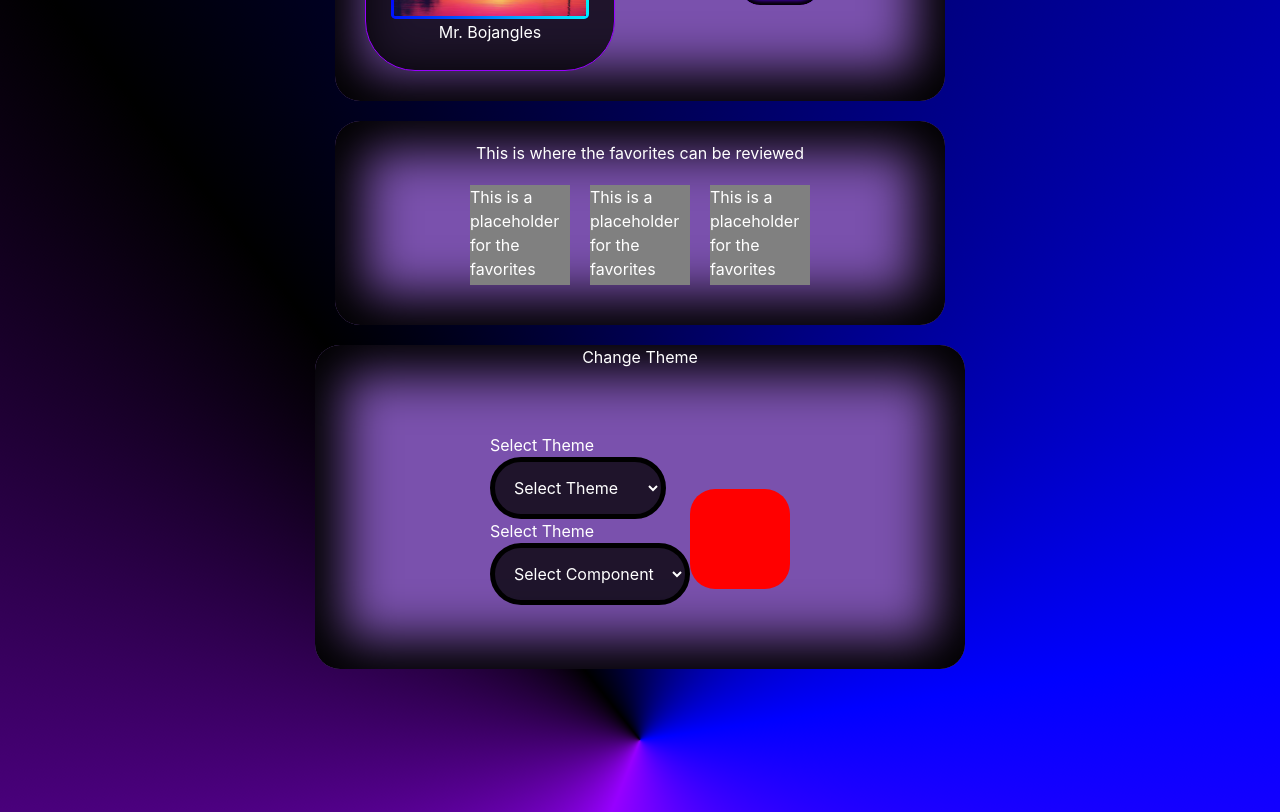
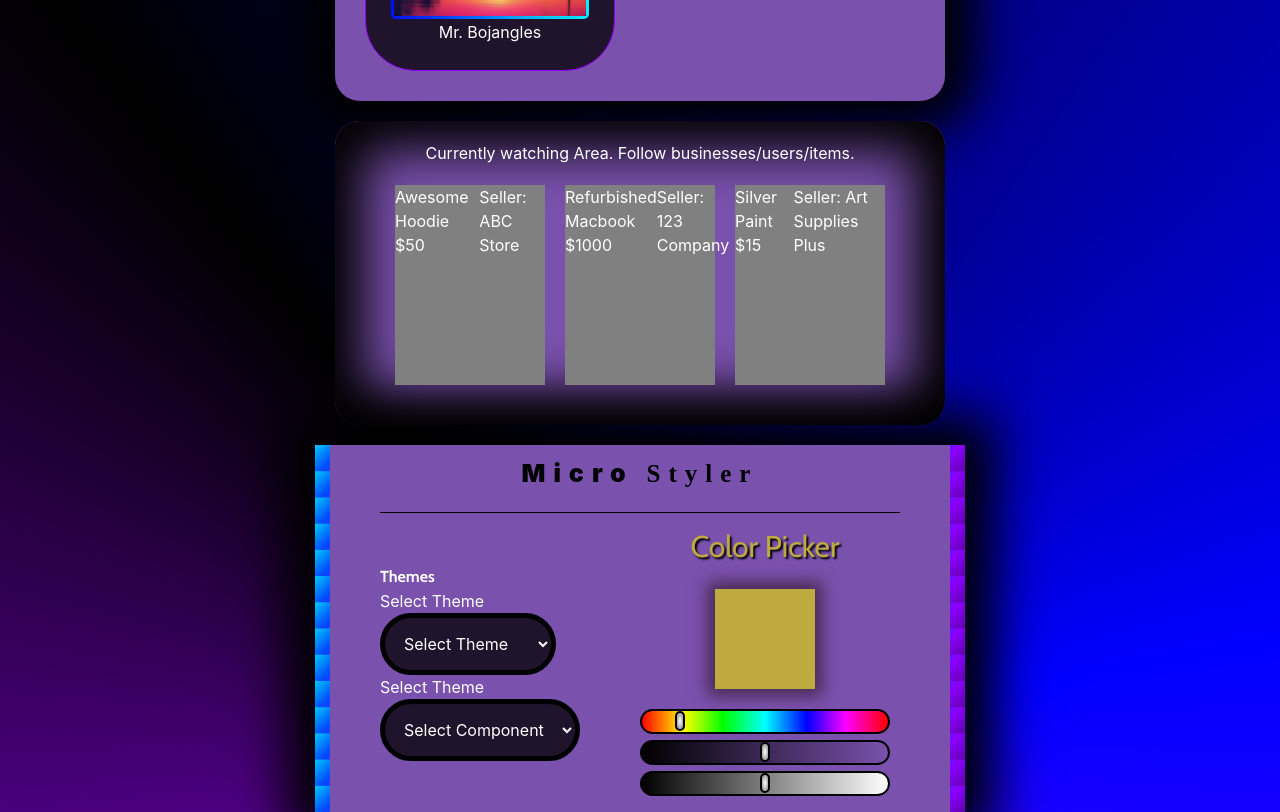
Before and after one commit to trickell/microcart, a Next.js app: page /profile in a window 1280 px wide. Shown: the part 460-1272 px from the top of the page. Before the commit the page ends 1129 px from the top, so only its background shows below. Built offline with nearby package versions, Linux system fonts and the light colour scheme.

Commit message:
-created new interactive color picker from scratch to edit themes. its awsome. check it out. not linked to any themes yet. -modified 'select component' input by adding a placeholder array - looks good -made the 'upload user pic' area more legibe. -changed header on profile page, undecided

```diff
--- a/src/app/index.css
+++ b/src/app/index.scss
@@ -1,4 +1,5 @@
 @import url('https://fonts.googleapis.com/css2?family=Cabin:ital,wght@0,400..700;1,400..700&display=swap');
+
 
 body {
     font-family: -apple-system, BlinkMacSystemFont, 'Segoe UI', 'Roboto', 'Oxygen',
@@ -36,7 +37,6 @@ body {
   .container {
     max-width: 1024px;
     margin: 0 auto;
-
   }
 
   .header_area {
@@ -45,8 +45,6 @@ body {
     background-color: black;
     flex-direction: column;
   }
-
-
 
   /* ================
    TOP AND NAVBAR ======================================================
@@ -216,7 +214,6 @@ body {
     margin-bottom: 10px;
     border-radius: 50px;
     min-width: 250px;
-
   }
 
   .demo,
@@ -237,7 +234,7 @@ body {
   }
 
    .homecontent {
-    displays: flex;
+    display: flex;
     flex-basis: 100%;
     background-color: #02218a;
     background-size: cover;
@@ -379,11 +376,9 @@ body {
       justify-content: center;
     }
 
-
     /* =======================
     PROFILE PAGE STYLING
     =======================*/
-
 
     .information,
     .favorites {
@@ -419,7 +414,7 @@ body {
       margin: 20px;
       border-radius: 25px;
       background-color: #7a51ad;
-      box-shadow: inset 0px 0px 50px 30px #000000;
+      box-shadow: 0px 0px 50px 30px #000000;
     }
 
     .pic_box{
@@ -454,10 +449,13 @@ body {
     }
 
     .placeholderbox{
-      height: 100px;
-      width: 100px;
+      display: flex;
       background-color: gray;
       margin: 10px;
+      width: 150px;
+      max-width: 150px;
+      min-height: 200px;
+      max-width: fit-content;
     }
 
     .profile_pic {
@@ -504,36 +502,158 @@ body {
     margin: 20px;
     max-width: 250px;
   }
+  /* =======================
+  THEME PICKER
+  =======================*/
 
+  .theme_area_header {
+    font: 'Cabin';
+    font-size: 25px;
+    color: black;
+    font-weight:900;
+    letter-spacing: .5rem;
+    margin-top: 10px;
+    margin-bottom: 20px;
+  }
 
+  .fancy {
+    font-family: cursive;
+  }
   .theme_picker {
     display: flex;
     flex-direction: row;
-    justify-content: space-around;
     height: 300px;
     align-items: center;
+    border-top: 1px solid black
   }
 
   .theme_picker_container {
-    border-radius: 25px;
     display: flex;
     flex-direction: column;
     align-items: center;
     background-color: #7a51ad;
-    box-shadow: inset 0px 0px 50px 30px #000000;
+    box-shadow: 0px 0px 50px 30px #000000;
+    border: 15px solid transparent;
+    border-image: linear-gradient(-45deg, #560098, rgb(140, 0, 255), rgb(0, 76, 255), #00eaff) 20% round;
+    border-top: none;
+    border-bottom: none;
   }
 
-    #preview {
-    margin: 40px auto 0;
+    .preview {
     width: 100px;
     height: 100px;
-    border-radius: 25px;
-
+    margin: 20px auto;
+    box-shadow: 0px 0px 15px 7px #492951;
   }
 
+   .colorpickerheading{
+    font-family: "cabin", sans-serif;
+    font-size: 30px;
+    color: #9700ff;
+    text-shadow: 2px 2px 2px #000000;
+    text-align: center;
+  }
 
+  .colorpickerwrapper {
+    margin-left: 50px;
+    border: 10px solid transparent;
+    border-radius: 10px;
+  }
 
   /** Text Shadow **/
   .text-shadow {
     text-shadow: 2px 2px 2px #000000;
   }
+
+
+  /* =======================
+        COLOR SLIDERS - RGB
+  =======================*/
+    /* Track: webkit browsers */
+
+    input[type="range"].rgb {
+      /* removing default appearance */
+      -webkit-appearance: none;
+      appearance: none;
+      align-self: center;
+      border-radius: 16px;
+      border: 2px solid black;
+      /* creating a custom design */
+      cursor: pointer;
+      outline: none;
+      height: 25px;
+      width: 250px;
+      background: linear-gradient(to right, rgb(255, 0, 0) 0%, rgb(255, 255, 0) 17%, rgb(0, 255, 0) 33%, rgb(0, 255, 255) 50%, rgb(0, 0, 255) 67%, rgb(255, 0, 255) 83%, rgb(255, 0, 0) 100%);
+      border-radius: 16px;
+    }
+
+    /* Track: Mozilla Firefox */
+    input[type="range"].rgb::-moz-range-track {
+      height: 15px;
+      background: linear-gradient(to right, rgb(255, 0, 0) 0%, rgb(255, 255, 0) 17%, rgb(0, 255, 0) 33%, rgb(0, 255, 255) 50%, rgb(0, 0, 255) 67%, rgb(255, 0, 255) 83%, rgb(255, 0, 0) 100%);
+      border-radius: 16px;
+    }
+
+   /* Thumb: webkit */
+    input[type="range"]::-webkit-slider-thumb {
+      /* removing default appearance */
+      -webkit-appearance: none;
+      appearance: none;
+      /* creating a custom design */
+      height: 20px;
+      width: 10px;
+      background: radial-gradient(white, gray);
+      border: 2px solid black;
+      border-radius: 16px;
+  }
+
+    /* =======================
+        COLOR SLIDERS - Alpha/Opacity
+  =======================*/
+
+    input[type="range"].alpha {
+      /* removing default appearance */
+      -webkit-appearance: none;
+      appearance: none;
+      /* creating a custom design */
+      width: 250px;
+      cursor: pointer;
+      outline: none;
+      height: 25px;
+      background: linear-gradient(to right, rgba(0, 0, 0, 1) 0%, rgba(0, 0, 0, 0) 100%);
+      border-radius: 16px;
+      border: 2px solid black;
+    }
+
+    /* Track: Mozilla Firefox */
+    input[type="range"].alpha::-moz-range-track {
+      height: 15px;
+      background: linear-gradient(to right, rgba(0, 0, 0, 1) 0%, rgba(0, 0, 0, 0) 100%);
+      border-radius: 16px;
+    }
+
+    /* =======================
+        COLOR SLIDERS - Brightness
+  =======================*/
+
+    input[type="range"].lightness {
+      /* removing default appearance */
+      -webkit-appearance: none;
+      appearance: none;
+      /* creating a custom design */
+      width: 250px;
+      cursor: pointer;
+      outline: none;
+      height: 25px;
+      background: linear-gradient(to right, rgba(0, 0, 0), rgba(255, 255, 255));
+      border-radius: 16px;
+      border: 2px solid black;
+
+    }
+
+    /* Track: Mozilla Firefox */
+    input[type="range"].lightness::-moz-range-track {
+      height: 15px;
+      background: linear-gradient(to right, rgba(0, 0, 0), rgba(255, 255, 255));
+      border-radius: 16px;
+    }
--- a/src/app/layout.tsx
+++ b/src/app/layout.tsx
@@ -1,7 +1,7 @@
 import React from 'react';
 import Header from './components/Header';
 import "./globals.css";
-import "./index.css";
+import "./index.scss";
 
 
 
--- /dev/null
+++ b/src/app/profile/ColorSliders.tsx
@@ -0,0 +1,53 @@
+import React from 'react';
+import { useState } from 'react';
+
+
+// A component that renders a color picker using React Spectrum's ColorSlider.
+const ColorOptionSlider = () => {
+  // When the color changes, call the onChange prop
+    // color picker previews
+    const [styles, setStyles] = useState({
+      lightness: 50,
+      color: 50,
+      opacity: 50,
+    });
+
+    const handleChange = (e) => {
+      const { name, value } = e.target;
+      setStyles((prevStyles) => ({
+        ...prevStyles,
+        [name]: value,
+      }));
+    };
+
+    return (
+
+      <div className="colorpickerwrapper">
+        <div className="borderpicker">
+        <h3 className="colorpickerheading" style={{
+          color: `hsl(${styles.color}, ${styles.opacity}%, ${styles.lightness}%)`,
+        }}>Color Picker</h3>
+          <div className="preview" style={{
+          backgroundColor: `hsl(${styles.color}, ${styles.opacity}%, ${styles.lightness}%)`,
+        }}>
+      </div>
+          </div>
+          <div>
+            <input type="range" name="color" className="rgb" value={styles.color} onChange={handleChange} min="0" max="360" step="1">
+            </input>
+          </div>
+          <div>
+            <input type="range" name="opacity" className="alpha" value={styles.opacity} onChange={handleChange} min="0" max="100" step="1">
+            </input>
+          </div>
+          <div>
+            <input type="range" name="lightness" className="lightness" value={styles.lightness} onChange={handleChange} min="0" max="100" step="1">
+            </input>
+          </div>
+      </div>
+
+    );
+  }
+
+
+export default ColorOptionSlider;
--- a/src/app/profile/ProfilesUser.tsx
+++ b/src/app/profile/ProfilesUser.tsx
@@ -1,4 +1,3 @@
-
 "use client"
 import React from'react';
 // import ProfileBusiness from '.ProfileBusiness';
@@ -32,7 +31,7 @@ export default function ProfileUser () {
 
     return (
         <div>
-            <h1 className="pageheader">Profile</h1>
+            <h1 className="pageheader">Profile - Dashboard</h1>
             <div className="profile_wrapper">
                 <div className="userpic searchbar">
                     <div className="profile_pic login">
@@ -44,10 +43,11 @@ export default function ProfileUser () {
                     </div>
                 </div>
                 <div>
-                  <h3 className="cabinfont login-btn">Update you profile pic</h3>
+
                   <div className="pic_box searchbar">
                     <form onSubmit={uploadFile} className="change_pic">
                       <div className="buttonaf">
+                            <h3 className="cabinfont">Change User Icon</h3>
                             <input type="file" ref={fileInput} id="profile_pic_upload" />
                             <label htmlFor="profile_pic_upload" >Choose a file</label>
                             <button type="button" id="pp_upload">Upload</button>
@@ -57,16 +57,21 @@ export default function ProfileUser () {
                 </div>
             </div>
 
-            <div className="favorites">This is where the favorites can be reviewed
+            <div className="favorites">Currently watching Area. Follow businesses/users/items.
               <div className="favorites2">
-                  <div className="placeholderbox">This is a placeholder for the favorites</div>
-                  <div className="placeholderbox">This is a placeholder for the favorites</div>
-                  <div className="placeholderbox">This is a placeholder for the favorites</div>
+                  <div className="placeholderbox">Awesome Hoodie $50
+                  <p>Seller: ABC Store</p>
+                  </div>
+                  <div className="placeholderbox">Refurbished Macbook $1000
+                  <p>Seller: 123 Company</p>
+                  </div>
+                  <div className="placeholderbox">Silver Paint $15
+                  <p>Seller: Art Supplies Plus</p></div>
               </div>
             </div>
 
               <div className="theme_picker_container">
-                <h1>Change Theme</h1>
+                <h1 className="theme_area_header">Micro <span className="fancy">Styler</span></h1>
                 <Droptheme />
               </div>
 
--- a/src/app/profile/ThemePicker.js
+++ b/src/app/profile/ThemePicker.js
@@ -1,8 +1,12 @@
 'use client'
-import React, {useState, useLayoutEffect} from 'react';
-import "slider-color-picker";
+import React from 'react';
+import {useState, useEffect} from 'react';
+// import "slider-color-picker";
+import ColorOptionSlider from './ColorSliders';
 
- function Droptheme () {
+
+
+ function Droptheme ({ onChange }) {
     const themes = [
         { key:1, value: "Light Theme",  src:"template/theme.css"},
         { key:2, value: "Dark Theme",  src:"template/darkTheme.css"},
@@ -10,29 +14,32 @@ import "slider-color-picker";
         // add more themes as needed, css styles will be linked to the selected theme file
       ]
 
+    const designElements = [
+        { key:1, value: "Header",  src:"template/header.css"},
+        { key:2, value: "Footer",  src:"template/footer.css"},
+        { key:3, value: "Sidebar",  src:"template/sidebar.css"},
+        { key:4, value: "Main Content",  src:"template/mainContent.css"},
+        { key:5, value: "Button",  src:"template/button.css"},
+        { key:6, value: "Form",  src:"template/form.css"},
+        { key:7, value: "Input",  src:"template/input.css"},
+        { key:8, value: "Dropdown",  src:"template/dropdown.css"},
+        { key:9, value: "List",  src:"template/list.css"},
+        { key:10, value: "Table",  src:"template/table.css"},
+        { key:11, value: "Card",  src:"template/card.css"},
+
+    ]
+
     let [theme, setTheme] = useState("Select Theme");
 
     let handleThemeChange = (e) => {
         setTheme(e.target.value);
     }
 
-    // color picker-mabobber-------------
-
-    const ref = React.useRef();
-    const [color, setColor] = useState("#ff0000");
-
-    const onColorChange = (event) => {
-        setColor(event.target.value);
-    };
-
-    useLayoutEffect(() => {
-        ref.current.addEventListener("change", onColorChange);
-    }, [ref]);
-
 
         return (
         <div className="theme_picker">
             <div>
+            <h1 className="cabinfont">Themes</h1>
                 <div>
                     {theme}
                     <br />
@@ -46,22 +53,18 @@ import "slider-color-picker";
                     <br />
                     <select onChange={handleThemeChange} className="login">
                         <option value="Select Theme">Select Component</option>
-                        {themes.map((theme) => <option key={theme.key} value={theme.value} className="nav">{theme.value}</option>)}
+                        {designElements.map((theme) => <option key={theme.key} value={theme.value} className="nav">{theme.value}</option>)}
                     </select>
                 </div>
             </div>
+             <div>
+            <ColorOptionSlider />
 
 
-            <div>
-                <slider-color-picker
-                ref={ref}
-                onChange={onColorChange}
-                ></slider-color-picker>
-            </div>
-            <div id="preview" style={{ background: color }}>
 
-            </div>
-            </div>
+    </div>
+</div>
+
 
         )
     }
```
Also changed, not shown: package.json (+10 -2 lines), 1 other file (tests, documents, lock files or other folders).
